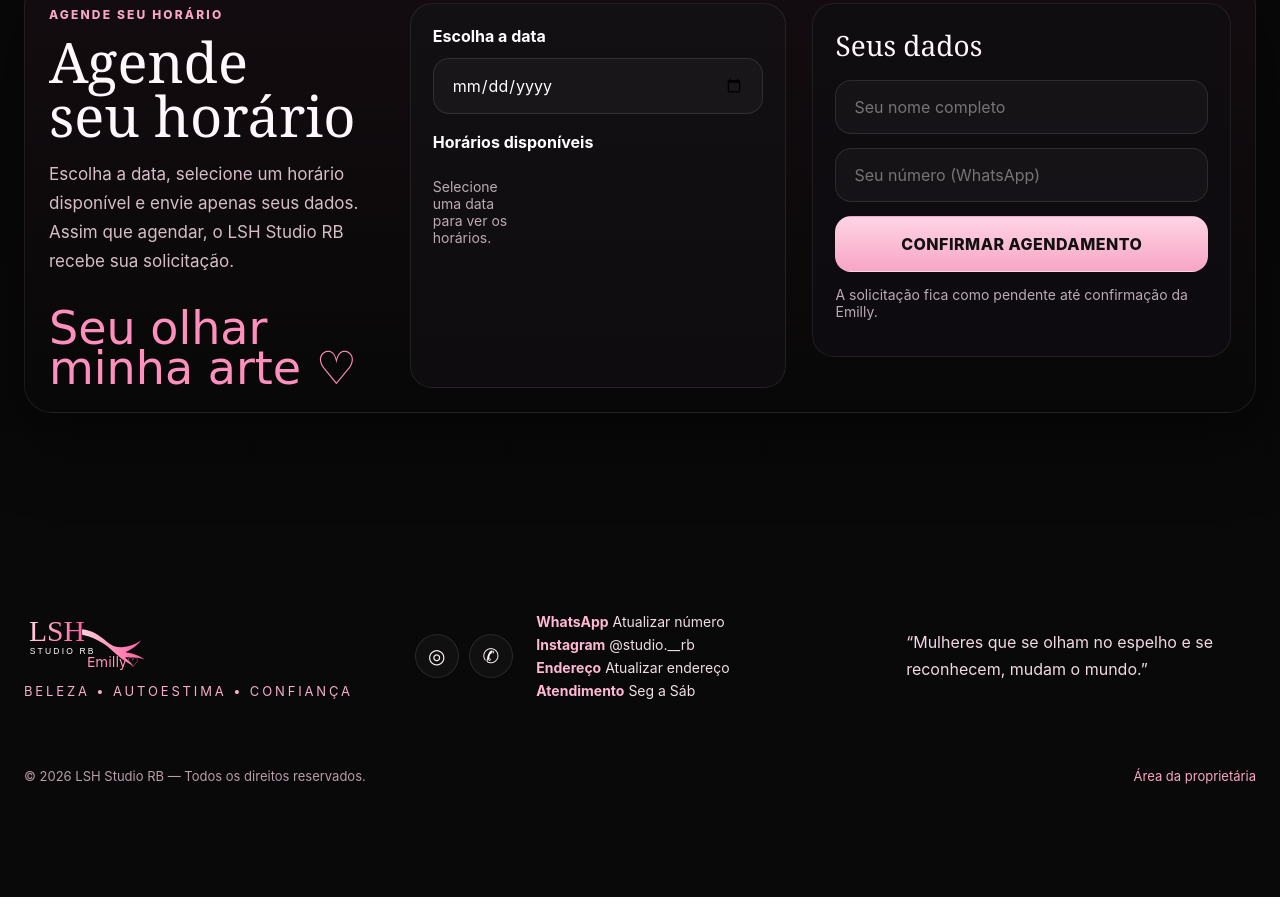
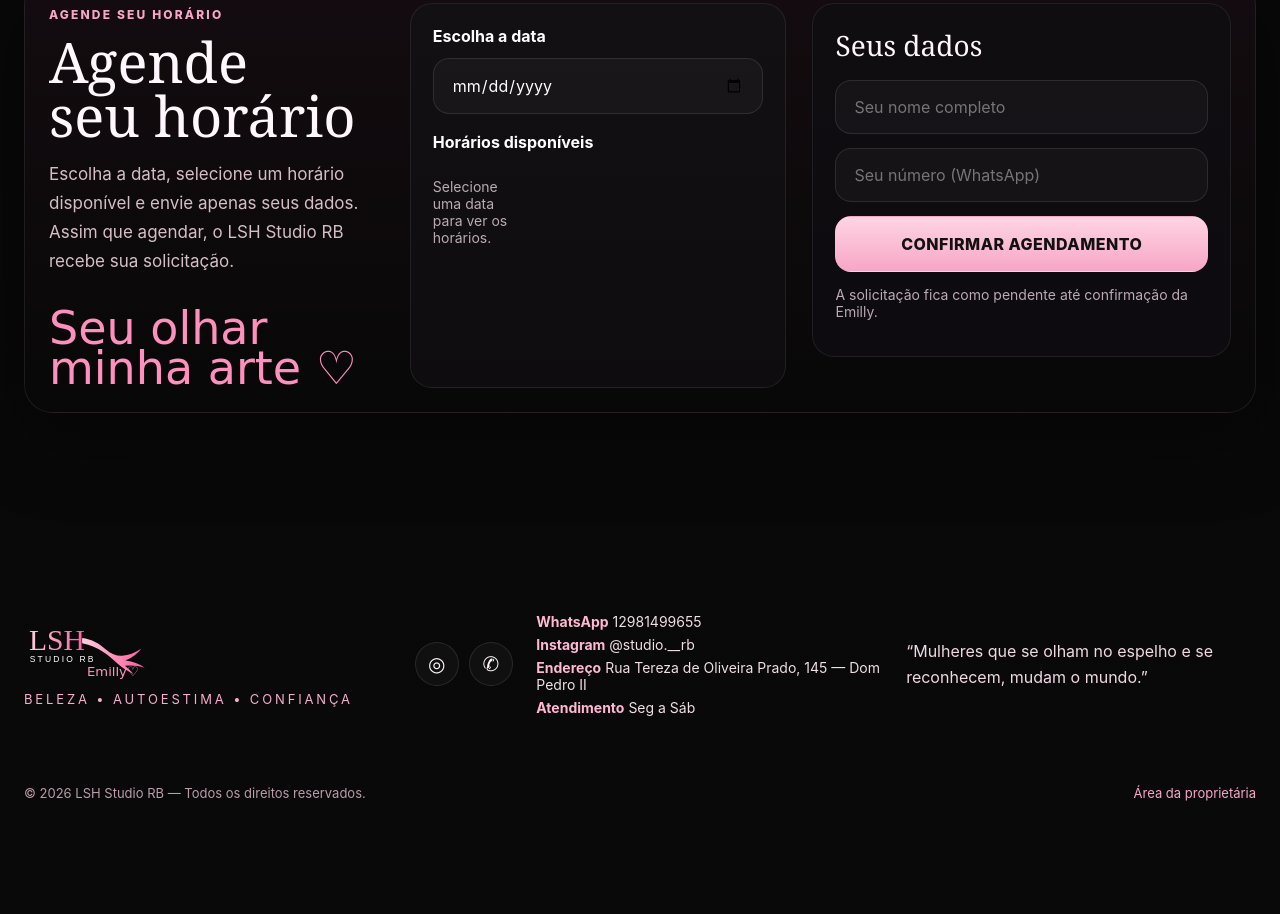
Before and after one commit to gabrielmendesrb64-cell/studio-rb, a website: page public/index.html in a window 1280 px wide. Shown: the part 3763-4677 px from the top of the page. Drawn offline with Linux system fonts and the light colour scheme; no server answers.

Commit message:
Update WhatsApp contact and address information

```diff
--- a/public/index.html
+++ b/public/index.html
@@ -239,7 +239,7 @@
             <div class="state-icon">!</div>
             <h3>Ops! Não conseguimos concluir seu agendamento agora.</h3>
             <p>Você pode tentar novamente ou falar diretamente com a LSH pelo WhatsApp. 💗</p>
-            <a class="btn btn-pink" id="errorWhatsapp" target="_blank" rel="noopener">FALAR COM A LSH NO WHATSAPP</a>
+            <a class="btn btn-pink" id="errorWhatsapp" target="_blank" rel="noopener">FALAR COM EMILLY NO WHATSAPP</a>
           </div>
         </div>
       </div>
@@ -258,9 +258,9 @@
         </div>
 
         <div class="contact-meta">
-          <p><b>WhatsApp</b> <span id="contactWhatsapp">Atualizar número</span></p>
+          <p><b>WhatsApp</b> <span id="contactWhatsapp">12981499655</span></p>
           <p><b>Instagram</b> <span id="contactInstagram">@studio.__rb</span></p>
-          <p><b>Endereço</b> <span id="contactAddress">Atualizar endereço</span></p>
+          <p><b>Endereço</b> <span id="contactAddress">Rua Tereza de Oliveira Prado, 145 — Dom Pedro II</span></p>
           <p><b>Atendimento</b> <span id="contactHours">Seg a Sáb</span></p>
         </div>
 
```
